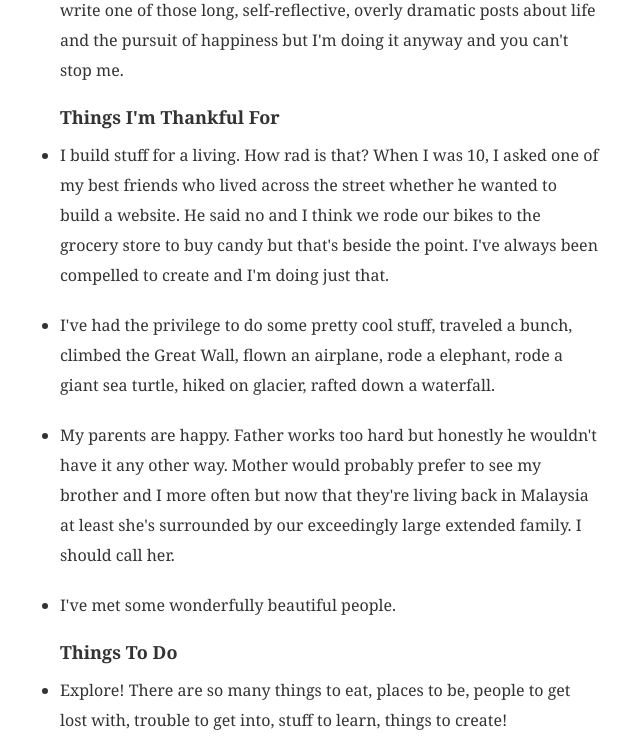
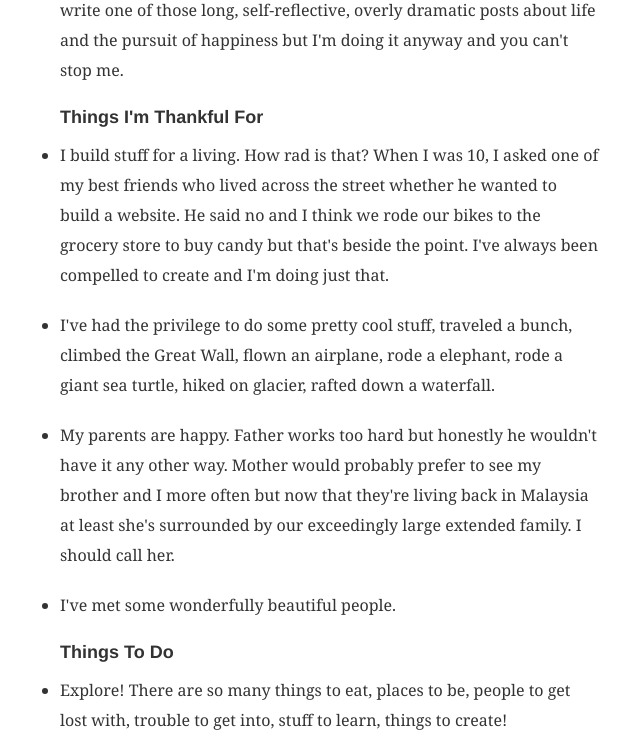
Before and after one commit to hsukenooi/hsukenooi.github.com, a Jekyll site: the page built from _posts/2010-05-05-im-27.textile, in a window 1280 px wide. Shown: the part 186-939 px from the top of the page, without its empty margins (310-950 px from the left). Built offline with Jekyll 4.4.1, drawn with Linux system fonts in a browser that asks for light colours.

Commit message:
css updates

```diff
--- a/css/screen.css
+++ b/css/screen.css
@@ -6,7 +6,8 @@
 a:link, a:visited { text-decoration: none; color: #369;}
 a:hover { text-decoration: underline; }
 a img { border: none; }
-h1 { font-size: 24px; line-height: 30px; font-family: Helvetica Neue, Helvetica, Georgia, Serif; }
+h1, h2, h3 { font-family: Helvetica Neue, Helvetica, Georgia, Serif; }
+h1 { font-size: 24px; line-height: 30px; }
 h2 { font-size: 18px; line-height: 25px; margin: 20px 0 10px; }
 
 .demph { color: #999; !important; }
```
